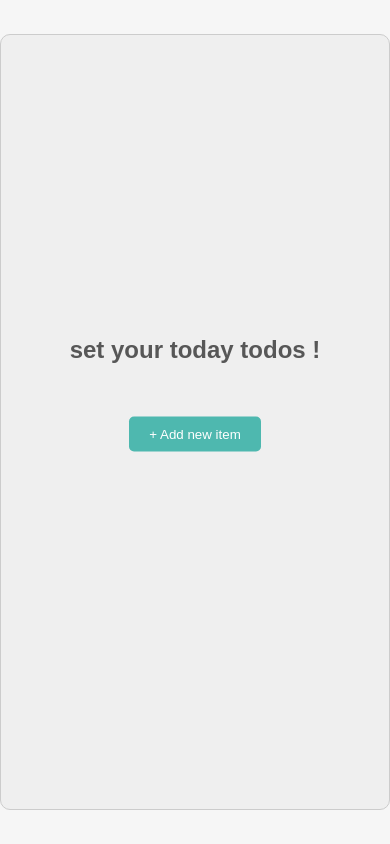
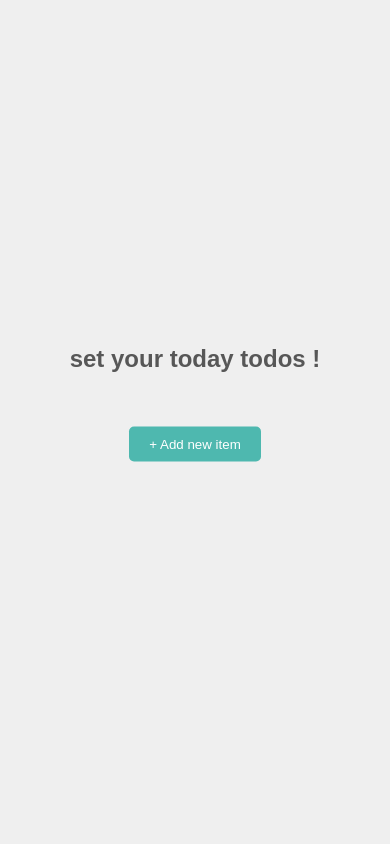
Before and after one commit to samamoazemi/TodoList-App, a React (Create React App) app: page / in a window 390 px wide. Built offline with nearby package versions, Linux system fonts and the light colour scheme.

Commit message:
Make app responsive 1

```diff
--- a/src/components/Navbar/Navbar.css
+++ b/src/components/Navbar/Navbar.css
@@ -7,7 +7,6 @@ h2 {
   flex-direction: column;
   justify-content: space-between;
   align-items: center;
-  background: #43cea2;
   background: -webkit-linear-gradient(to right, #3d89d4, #5adab1);
   background: linear-gradient(to right, #63a3e4, #4cd4a9);
   width: 25rem;
@@ -28,7 +27,7 @@ h2 {
   justify-content: center;
   align-items: center;
   flex-direction: column;
-  margin: 20px;
+  margin: 22px 0px;
 }
 .tally span {
   display: flex;
@@ -36,14 +35,14 @@ h2 {
   justify-content: center;
   font-weight: bolder;
   color: white;
-  font-size: 18px;
+  font-size: 16px;
 }
 .tally p {
-  font-size: 14px;
+  font-size: 13px;
   color: white;
 }
 .selectOption {
-  width: 10rem;
+  width: 16.5rem;
   height: 25px;
   border-radius: 5px;
   text-align: center;
@@ -61,3 +60,14 @@ h2 {
   top: 40%;
   transform: translateY(-50%);
 }
+
+@media only screen and (max-width: 768px) {
+  .nothingMessage {
+    top: 42%;
+  }
+  .navBar {
+    border-radius: 0px;
+    width: 100%;
+  }
+
+}
--- a/src/components/TodoApp/TodoApp.css
+++ b/src/components/TodoApp/TodoApp.css
@@ -15,3 +15,13 @@
   border-radius: 10px;
   position: relative;
 }
+
+@media only screen and (max-width: 768px) {
+
+  .container {
+    height: 100vh;
+    width: 100%;
+    border-radius: 0px;
+    border: none;
+  }
+}
--- a/src/components/TodoForm/TodoForm.css
+++ b/src/components/TodoForm/TodoForm.css
@@ -38,3 +38,11 @@ input:focus{
     color: #fff;
     background-color: #4eb8af;
   }
+
+  @media only screen and (max-width: 768px) {
+
+    .formControl {
+      top: 48%;
+    }
+
+  }
--- a/src/components/TodoList/TodoList.css
+++ b/src/components/TodoList/TodoList.css
@@ -18,15 +18,16 @@
   display: flex;
   justify-content: center;
   align-items: center;
-  margin: 20px 0px 30px 0px;
+  margin: 10px 0px 30px 0px;
 
 }
 .addNewTask button {
   border: none;
   color: #fff;
   background-color: #4eb8af;
-  padding: 6px 10px;
+  padding: 9px 18px;
   border-radius: 5px;
+  align-items: center;
 }
 .addNewTask.noTask {
   position: absolute;
@@ -39,3 +40,16 @@
 .addNewTask.noTask button {
   padding: 10px 20px;
 }
+
+@media only screen and (max-width: 768px) {
+  .allTodos.hasItem {
+    height: 65vh;
+  }
+  .addNewTask {
+    margin: 30px 0px;
+  }
+  .allTodos {
+    height: 70vh;
+  }
+
+}
```
